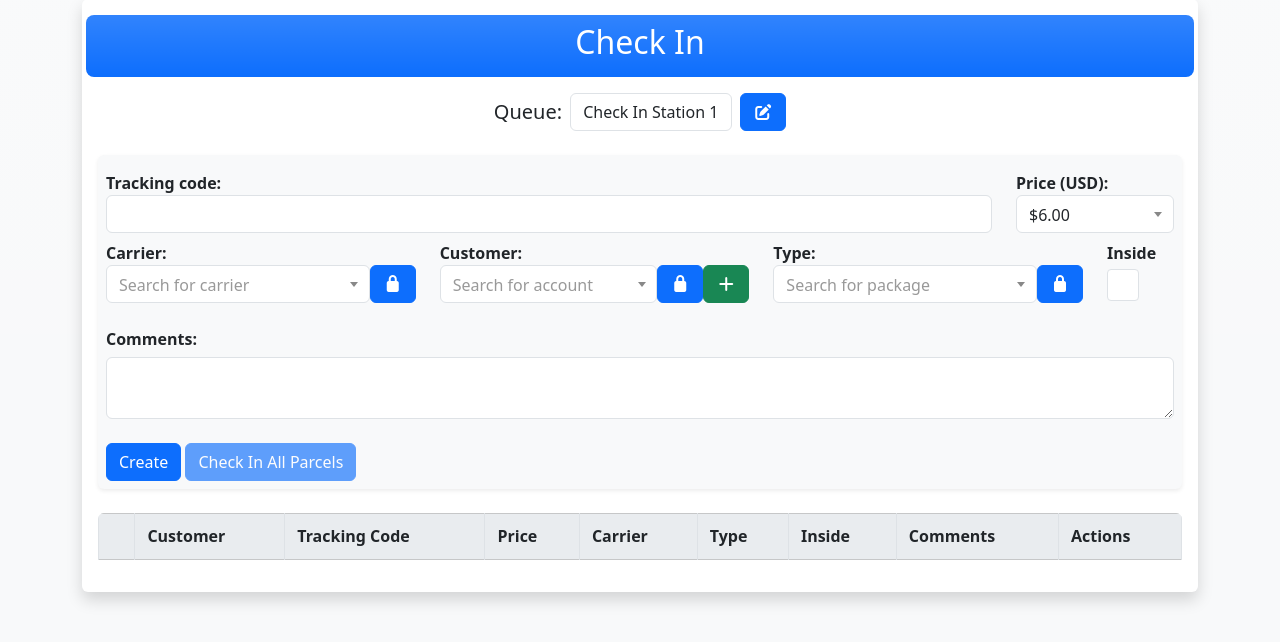
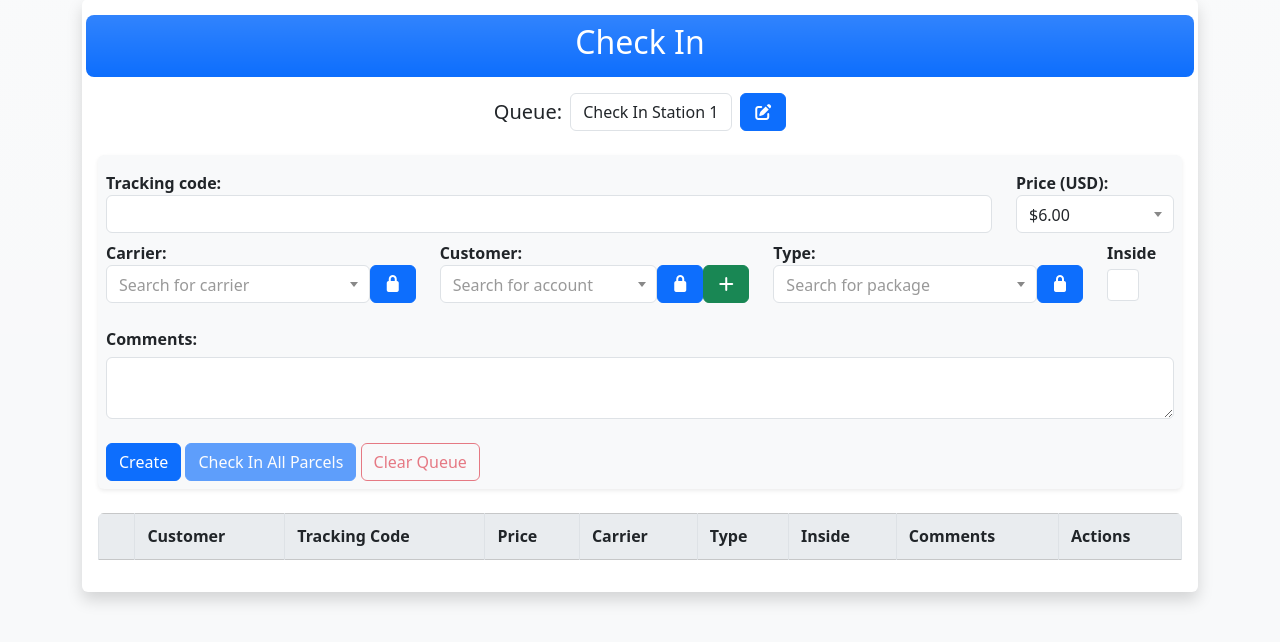
Before and after one commit to AltispeedTechnologies/boxes, a Django app: page /packages/checkin in a window 1280 px wide. Shown: the part 83-725 px from the top of the page. Run offline with Django 5.2, Linux system fonts and the light colour scheme; a user stored in the database is signed in; data comes from the database, SQL or seed files in the repository; data that the repository does not hold is empty; parts of the project's set-up code (start-up, migrations or seed data) failed here and were passed over; some libraries are stand-ins or nearby versions.

Commit message:
Allow clearing the check-in queue without checking in
Add POST /packages/checkin/queue/clear and a Clear Queue control so
staff can unstage packages while leaving them Received.

```diff
--- a/boxes/static/js/create.js
+++ b/boxes/static/js/create.js
@@ -112,6 +112,7 @@ function reset_form_fields() {
  */
 function display_packages(response) {
     $("#checkinbtn").prop("disabled", false);
+    $("#clearqueuebtn").prop("disabled", false);
 
     let new_row = $("tbody#checkin").find(".visually-hidden")
         .clone()
@@ -164,6 +165,8 @@ function handle_checkin() {
             $(document).trigger("rowsUpdated");
             window.packages.clear();
             $("#checkinbtn").prop("disabled", true);
+            $("#clearqueuebtn").prop("disabled", true);
+            $("#clearqueuebtn").prop("disabled", true);
         }
     });
 }
@@ -190,6 +193,57 @@ function load_queue(selected_queue) {
         on_response: function(response) {
             document.querySelectorAll("tbody#checkin tr:not(.visually-hidden)").forEach(row => row.remove());
             window.packages.clear();
+        }
+    });
+}
+
+
+/**
+ * Remove staged packages from the check-in queue without checking them in.
+ * @param {boolean} selectedOnly - if true, only selected table rows
+ */
+function handle_clear_checkin_queue(selectedOnly) {
+    let selected_queue = localStorage.getItem("selected_queue");
+    let ids = [];
+    if (selectedOnly && window.selected_packages && window.selected_packages.size > 0) {
+        ids = Array.from(window.selected_packages);
+    } else if (selectedOnly) {
+        // fall back to packages set if selection empty
+        window.alert("Select packages to remove, or use Clear All.");
+        return;
+    } else {
+        ids = Array.from(window.packages || []);
+    }
+
+    let payload = { queue_id: selected_queue };
+    if (selectedOnly) {
+        payload.ids = ids;
+    }
+
+    window.ajax_request({
+        type: "POST",
+        url: "/packages/checkin/queue/clear",
+        payload: payload,
+        on_success: function(response) {
+            if (selectedOnly) {
+                ids.forEach(function(id) {
+                    window.packages.delete(id);
+                    if (window.selected_packages) {
+                        window.selected_packages.delete(id);
+                    }
+                    $("tbody#checkin tr[data-row-id=\"" + id + "\"]").remove();
+                });
+            } else {
+                document.querySelectorAll("tbody#checkin tr:not(.visually-hidden)")
+                    .forEach(function(row) { row.remove(); });
+                window.packages.clear();
+                if (window.selected_packages) {
+                    window.selected_packages.clear();
+                }
+            }
+            $(document).trigger("rowsUpdated");
+            $("#checkinbtn").prop("disabled", window.packages.size === 0);
+            $("#clearqueuebtn").prop("disabled", window.packages.size === 0);
         }
     });
 }
@@ -231,6 +285,17 @@ function init_create_page() {
         $(this).attr("id") === "checkinbtn" ? handle_checkin() : handle_create_package();
     });
 
+    $("#clearqueuebtn").off("click").on("click", function(event) {
+        event.preventDefault();
+        if (window.packages.size === 0) {
+            return;
+        }
+        if (!window.confirm("Remove all staged packages from this queue without checking them in?")) {
+            return;
+        }
+        handle_clear_checkin_queue(false);
+    });
+
     $("#create_tracking_code").off("keydown").on("keydown", function(event) {
         if (event.keyCode === 13) {  // Enter key
             event.preventDefault();
--- a/boxes/templates/packages/_createbox.html
+++ b/boxes/templates/packages/_createbox.html
@@ -77,6 +77,10 @@
         <div class="col">
             <button id="createbtn" class="btn btn-primary">Create</button>
             <button id="checkinbtn" class="btn btn-primary" disabled>Check In All Parcels</button>
+            <button id="clearqueuebtn" class="btn btn-outline-danger" disabled
+                    title="Remove staged packages from the queue without checking them in">
+                Clear Queue
+            </button>
         </div>
         <div class="col-auto">
             <div class="dropdown-center" id="bulkactionsdropdown" style="display: none;">
--- a/boxes/urls.py
+++ b/boxes/urls.py
@@ -102,6 +102,7 @@ from boxes.views.packages import (
     check_out,
     check_out_packages,
     check_out_packages_reverse,
+    clear_checkin_queue,
     create_package,
     package_detail,
     queue_packages,
@@ -242,6 +243,7 @@ delivery_urlpatterns = [
     path("packages/checkin", check_in, name="check_in"),
     path("packages/checkin/create", create_package, name="create_package"),
     path("packages/checkin/submit", check_in_packages, name="check_in_packages"),
+    path("packages/checkin/queue/clear", clear_checkin_queue, name="clear_checkin_queue"),
     path("queues/<int:pk>/packages", queue_packages, name="queue_packages"),
 
     # Select2 helpers for check-in / search
--- a/boxes/views/packages/__init__.py
+++ b/boxes/views/packages/__init__.py
@@ -1,6 +1,6 @@
 """Explicit exports for package views."""
 from boxes.views.packages.backend import queue_packages, type_search, update_queue_name
-from boxes.views.packages.check_in import check_in, check_in_packages, create_package
+from boxes.views.packages.check_in import check_in, check_in_packages, clear_checkin_queue, create_package
 from boxes.views.packages.check_out import (
     check_out,
     check_out_packages,
@@ -17,6 +17,7 @@ __all__ = [
     "check_out",
     "check_out_packages",
     "check_out_packages_reverse",
+    "clear_checkin_queue",
     "create_package",
     "package_detail",
     "queue_packages",
--- a/boxes/views/packages/check_in.py
+++ b/boxes/views/packages/check_in.py
@@ -105,3 +105,35 @@ def check_in_packages(request):
     if not result["success"]:
         return JsonResponse({"success": False, "errors": result.get("errors", ["An unknown error occured."])})
     return JsonResponse({"success": True})
+
+
+@require_http_methods(["POST"])
+@exception_catcher()
+def clear_checkin_queue(request):
+    """POST: remove packages from a check-in queue without checking them in.
+
+    Body (JSON or form): queue_id required; optional ids / ids[] for a subset.
+    Omitting ids clears the entire queue. Packages stay Received.
+    """
+    if request.content_type and "application/json" in request.content_type:
+        try:
+            payload = json.loads(request.body.decode("utf-8") or "{}")
+        except (UnicodeDecodeError, json.JSONDecodeError):
+            return JsonResponse({"success": False, "errors": ["Invalid JSON"]})
+        queue_id = payload.get("queue_id")
+        ids = payload.get("ids") or payload.get("ids[]") or []
+        if isinstance(ids, str):
+            ids = [x for x in ids.split(",") if x]
+    else:
+        queue_id = request.POST.get("queue_id")
+        ids = request.POST.getlist("ids[]") or request.POST.getlist("ids")
+
+    if not queue_id:
+        return JsonResponse({"success": False, "errors": ["queue_id is required"]})
+
+    qs = PackageQueue.objects.filter(queue_id=queue_id)
+    if ids:
+        qs = qs.filter(package_id__in=ids)
+    removed = qs.count()
+    qs.delete()
+    return JsonResponse({"success": True, "removed": removed})
```
